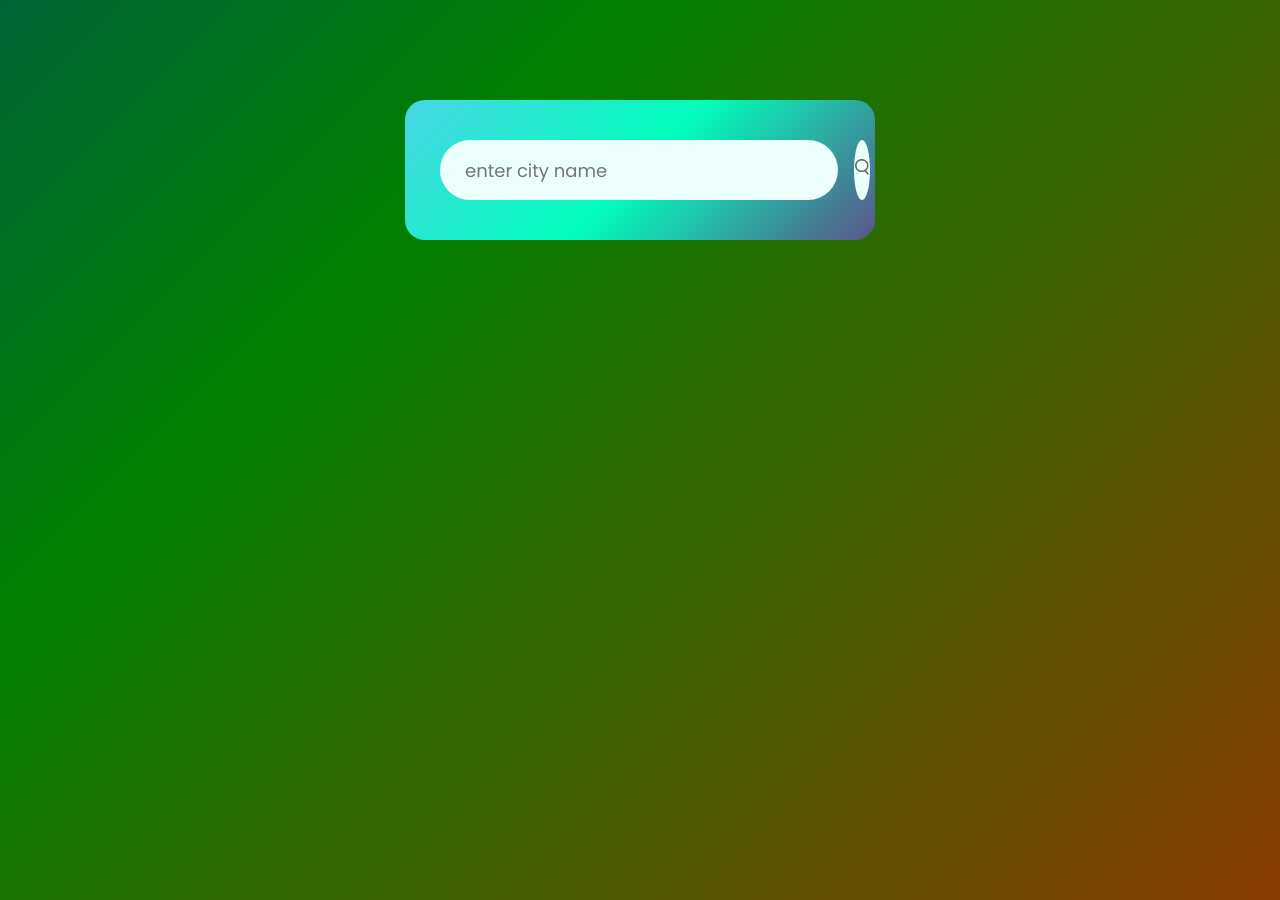
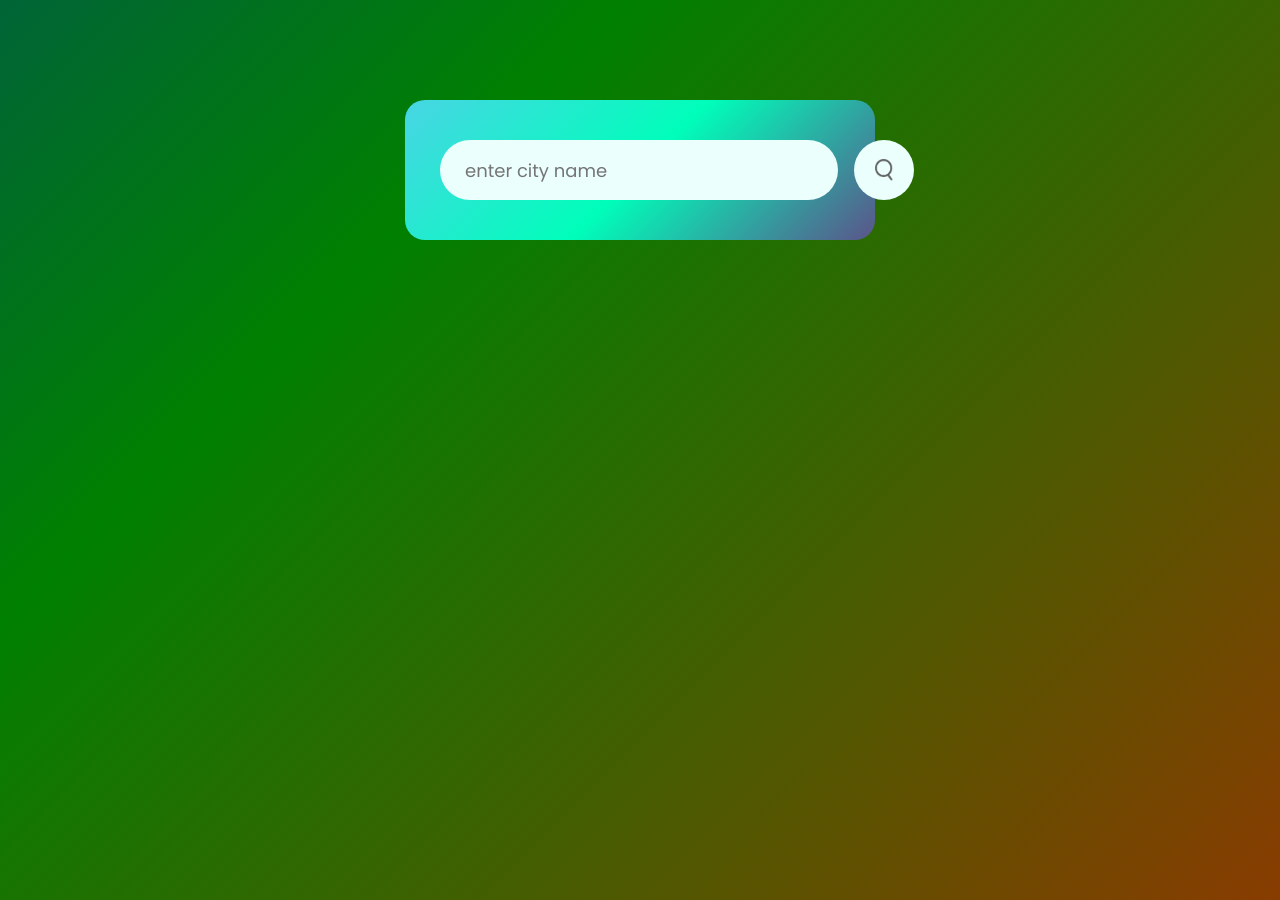
Before and after one commit to vivek4nag/Weather-App, a plain HTML site: page index.html in a window 1280 px wide. Drawn offline with Linux system fonts and the light colour scheme.

Commit message:
changes some css property for search button

```diff
--- a/styles.css
+++ b/styles.css
@@ -40,9 +40,8 @@ body{
     display: flex;
     align-items: center;
     justify-content: space-between;
-}
 
-.search input{
+    & > input{
         border: 0;
         outline: 0;
         background: #ebfffc;
@@ -50,13 +49,16 @@ body{
         padding: 10px 25px;
         height: 60px;
         border-radius: 30px;
-    flex: 1;
+        flex-shrink: 2;
         margin-right: 16px;
         font-size: 18px;
     }
 
-.search button{
-    /* display: flex; */
+    & > button{
+        display: flex;
+        justify-content: center;
+        align-items: center;
+        flex-shrink: 0;
         border: 0;
         outline: 0;
         background: #ebfffc;
@@ -64,13 +66,15 @@ body{
         width: 60px;
         height: 60px;
         cursor: pointer;
-    justify-content: cen/ter;
+    }
 }
 
 
+
+
 .search button img{
-    width: 16px;
-    height: 16px;
+    width: 22px;
+    height: 22px;
     object-fit: contain;
 }
 
```
Lines whose indentation alone changed are shown as unchanged.
